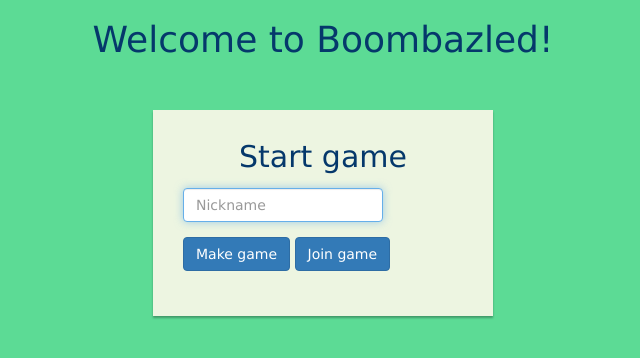
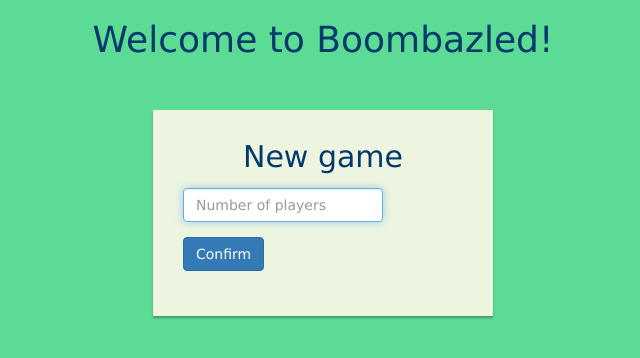
Before and after one commit to MaytheDirkzwager/WebIK_groep15, a Flask app: page / in a window 1280 px wide. Shown: the top 358 px of the page, without its empty margins (317-957 px from the left). Run offline with Flask 2, Linux system fonts and the light colour scheme; some libraries are stand-ins or nearby versions.

Commit message:
grote aanpassingen

```diff
--- a/application.py
+++ b/application.py
@@ -6,11 +6,7 @@ from tempfile import mkdtemp
 import pprint as pp
 from helpers import *
 from random import shuffle
-# import aiohttp
-# import requests
-# from pytrivia import Category, Diffculty, Type, Trivia
 
-from helpers import *
 
 """
 Mocht je een vraag willen genereren, doe het als volgt:
@@ -45,7 +41,7 @@ app.config["SESSION_TYPE"] = "filesystem"
 Session(app)
 
 # configure CS50 Library to use SQLite database
-db = SQL("sqlite:///players.db")
+db = SQL("sqlite:///boombazled.db")
 
 @app.route("/", methods=["GET", "POST"])
 def index():
@@ -56,39 +52,17 @@ def index():
 
     if request.method == "POST":
 
-        number = []
-        nickname = request.form.get("nickname")
+        password = gen_password()
 
-        if request.form['button'] == 'make':
-            password = gen_password()
-            db.execute("INSERT INTO hosts (nickname, password) VALUES (:nickname, :password)",
-                        nickname=nickname, password=password)
-            return render_template("lobbyHost.html")
+        for item in range(int(request.form.get("number"))):
+            nickname = request.form.get("nickname" + str(item + 1))
+            db.execute("INSERT INTO players (nickname, id) VALUES (:nickname, :id)",
+                        nickname=nickname, id=password)
 
-        if request.form['button'] == 'join' and request.form.get("password"):
-
-            result = db.execute("SELECT * FROM hosts WHERE password=:password",
-                                password=request.form.get("password"))
-
-            if not result:
-                return render_template("index.html", number=["one"], nickname=request.form.get("nickname"), error=True)
-
-            db.execute("INSERT INTO users (nickname, password) VALUES (:nickname, :password)",
-                        nickname=nickname, password=request.form.get("password"))
-
-            db.execute("UPDATE hosts SET players = players + :number WHERE password=:password",
-                        number = 1, password=request.form.get("password"))
-
-            return render_template("lobbyPlayer.html")
-
-        if request.form['button'] == 'join':
-            number.append('one')
-            value = 1
-            return render_template("index.html", number=number, nickname=nickname)
-
+        return redirect(url_for("lobbyHost"))
 
     else:
-        return render_template("index.html", value = 0)
+        return render_template('index.html')
 
 @app.route("/lobbyHost", methods=["GET", "POST"])
 def lobbyHost():
@@ -104,7 +78,7 @@ def lobbyHost():
             return render_template("game.html", question = question, answerA = answer_options[0], answerB = answer_options[1], answerC = answer_options[2], answerD = answer_options[3], rightAnswer = rightAnswer)
 
         if request.form['button'] == 'settings':
-            return render_template("gamesettings.html")
+            return redirect(url_for("gamesettings"))
 
     else:
         return render_template("lobbyHost.html")
@@ -124,7 +98,7 @@ def gamesettings():
 
     if request.method == "POST":
         if request.form['button'] == 'back':
-            return render_template("lobbyHost.html")
+            return redirect(url_for("lobbyHost"))
 
     else:
         return render_template("gamesettings.html")
@@ -137,6 +111,9 @@ def game():
             print('correct!')
             return render_template("card.html")
 
+        elif request.form['button'] == 'settings':
+            return render_template("sessionsettings.html")
+
         else:
             print('incorrect!')
             question, rightAnswer, wrongAnswers = getQuestion()
@@ -144,8 +121,7 @@ def game():
             shuffle(answer_options)
             return render_template("game.html", question = question, answerA = answer_options[0], answerB = answer_options[1], answerC = answer_options[2], answerD = answer_options[3], rightAnswer = rightAnswer)
 
-        if request.form['button'] == 'settings':
-            return render_template("sessionsettings.html")
+
 
     else:
 
--- /dev/null
+++ b/dingen.py
@@ -0,0 +1,6 @@
+counter = 0
+test = 10
+
+for item in range(test):
+    nickname = "nickname" + str(item + 1)
+    print(nickname)
--- a/templates/index.html
+++ b/templates/index.html
@@ -19,6 +19,57 @@
 
         <title>Start game</title>
 
+        <script type='text/javascript'>
+            function addFields(){
+                // Number of inputs to create
+                var number = document.getElementById("number").value;
+
+                // Container <div> where dynamic content will be placed
+                var container = document.getElementById("container");
+
+                if(isNaN(number)){
+                    document.getElementById("container").innerHTML = "Must enter a number";
+
+                }
+                else{
+                    // Clear previous contents of the container
+                    while (container.hasChildNodes()) {
+                        container.removeChild(container.lastChild);
+
+                    }
+                    for (var i=0;i<number;i++){
+                        // Append a node with a random text
+                        container.appendChild(document.createTextNode("Player " + (i+1) + " "));
+                        // Create an <input> element, set its type and name attributes
+                        var input = document.createElement("input");
+                        input.type = "text";
+                        input.name = "nickname" + (i + 1);
+                        input.id = "nickname";
+                        input.placeholder = "Nickname";
+                        input.required = "required";
+                        input.autocomplete = "off";
+                        container.appendChild(input);
+                        // Append a line break
+                        container.appendChild(document.createElement("br"));
+                        container.appendChild(document.createElement("br"));
+                    }
+
+                    var button = document.createElement("button");
+                    button.id = "start";
+                    button.name = "submit";
+                    button.setAttribute('class', 'btn btn-primary btn-block');
+                    button.innerHTML = "Start";
+                    container.appendChild(button);
+                }
+            }
+
+            $("#start").on("click", function() {
+                var list = document.getElementById("id").value;
+
+
+            });
+        </script>
+
     </head>
 
     <body>
@@ -28,40 +79,20 @@
         </div>
 
         <div class="login-form">
-
-                <form action="{{ url_for('index') }}" method="post">
-
-                <h2 class="text-center">Start game</h2>
-                {% if value == 0 %}
+            <form action="{{ url_for('index') }}" method="post">
+                <h2 class="text-center">New game</h2>
                 <div class="form-group">
-                    <input autocomplete="off" type="text" autofocus class="form-control" placeholder="Nickname" name="nickname" required="required">
+                    <input autocomplete="off" type="text" id="number" autofocus class="form-control" placeholder="Number of players" name="number" required="required">
                 </div>
                 <div class="form-group">
-                    <button type="submit"  name="button" value="make" class="btn btn-primary btn-block">Make game</button>
+                    <a href="#" id="filldetails" class="btn btn-primary btn-block" onclick="addFields()">Confirm</a>
                 </div>
-                <div class="form-group">
-                    <button type="submit" name="button" value="join" class="btn btn-primary btn-block">Join game</button>
-                </div>
-                {% endif %}
-                {% for item in number %}
-                    <div class="form-group">
-                        <input class="form-control" readonly type="text" value="{{ nickname }}", name="nickname">
-                    </div>
-                    <div class="form-group">
-                        <input autocomplete="off" type="text" autofocus class="form-control" name="password" placeholder="Password" required data-error="checking">
-                    </div>
-                    <div class="form-group">
-                        <button type="submit" name="button" value="join" class="btn btn-primary btn-block">Join game</button>
-                    </div>
-                    {% if error %}
-                        <p style="color: red;">
-                        Password does not exist
-                        </p>
-                    {% endif %}
-                {% endfor %}
-
+                <form action="{{ url_for('index') }}" method="post">
+                    <div id="container"></div>
+                </form>
             </form>
         </div>
+
 
 
     </body>
```
Also changed, not shown: boombazled.db (added), players.db (deleted).
